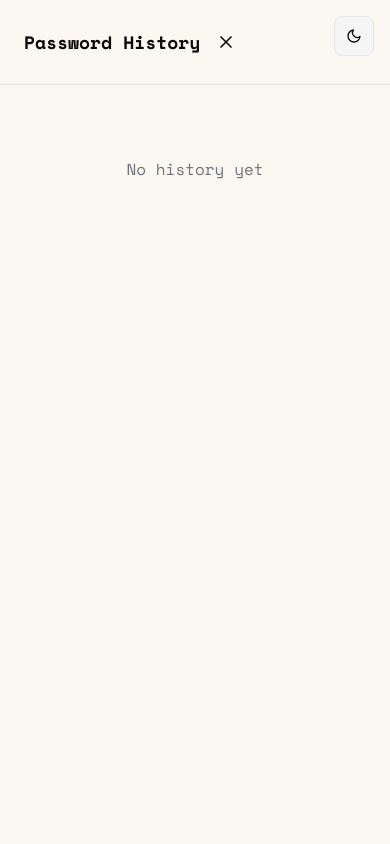
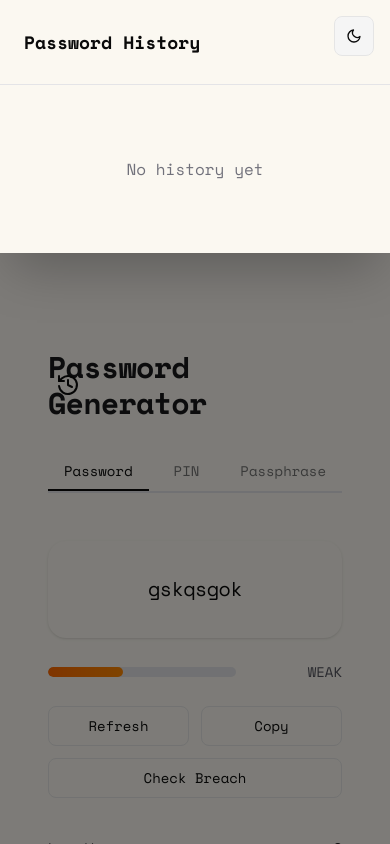
Before and after one commit to clementleetimfu/nextjs-password-generator, a Next.js app: page / in a window 390 px wide. Both pictures are taken after a click on the button 68 px from the left and 136 px from the top of the page. Shown: the top 844 px of the page. Built offline with nearby package versions, Linux system fonts and the light colour scheme.

Commit message:
update title size in mobile view, update history close button

```diff
--- a/app/components/password-generator/history-slider.tsx
+++ b/app/components/password-generator/history-slider.tsx
@@ -30,15 +30,23 @@ export function HistorySlider({
         onClick={onClose}
         data-testid="history-backdrop"
       />
-      <div className="fixed left-0 top-0 h-full w-full sm:w-[400px] max-w-full bg-card z-50 shadow-2xl animate-slide-in-left overflow-hidden flex flex-col">
+      <div className="fixed left-0 top-0 h-full w-full sm:w-[400px] max-w-full bg-card z-50 shadow-2xl animate-slide-in-left overflow-hidden flex flex-col relative">
+        <button
+          onClick={onClose}
+          className="hidden sm:block absolute top-4 right-4 p-2 rounded-lg hover:bg-zinc-100 dark:hover:bg-zinc-800 transition-colors z-10"
+          data-testid="close-history-button"
+        >
+          <Icons.Close />
+        </button>
+
         <div className="flex items-center gap-2 p-6 border-b border-zinc-200 dark:border-zinc-700">
           <h2 className="text-lg font-semibold text-foreground">
             {type === 'password' ? 'Password' : type === 'pin' ? 'PIN' : 'Passphrase'} History
           </h2>
           <button
             onClick={onClose}
-            className="p-2 rounded-lg hover:bg-zinc-100 dark:hover:bg-zinc-800 transition-colors"
-            data-testid="close-history-button"
+            className="sm:hidden p-2 rounded-lg hover:bg-zinc-100 dark:hover:bg-zinc-800 transition-colors self-center ml-auto"
+            data-testid="mobile-close-history-button"
           >
             <Icons.Close />
           </button>
--- a/app/page.tsx
+++ b/app/page.tsx
@@ -32,12 +32,24 @@ export default function Home() {
   const pinGenerator = usePinGenerator();
   const passphraseGenerator = usePassphraseGenerator();
 
-  const handleCopy = useCallback(() => {
-    toast.success('Copied to clipboard!', {
-      description: isDesktop ? 'Press C to copy again' : undefined,
-      duration: 2000,
-    });
-  }, [isDesktop]);
+  const handleCopy = useCallback(async () => {
+    try {
+      const currentGenerator = activeTab === 'password' ? passwordGenerator :
+                            activeTab === 'pin' ? pinGenerator :
+                            passphraseGenerator;
+
+      await navigator.clipboard.writeText(currentGenerator.state.value);
+      toast.success('Copied to clipboard!', {
+        description: isDesktop ? 'Press C to copy again' : undefined,
+        duration: 2000,
+      });
+    } catch (error) {
+      console.error('Failed to copy to clipboard:', error);
+      toast.error('Failed to copy to clipboard', {
+        duration: 2000,
+      });
+    }
+  }, [isDesktop, activeTab, passwordGenerator, pinGenerator, passphraseGenerator]);
 
   const handlePasswordBreachCheck = useCallback(async () => {
     await handleBreachCheck(passwordGenerator.state.value, passwordGenerator.setBreachCheck);
@@ -137,7 +149,7 @@ export default function Home() {
             >
               <Icons.History />
             </button>
-            <h1 className="text-4xl md:text-5xl font-bold text-zinc-900 dark:text-zinc-50 tracking-tight">
+            <h1 className="text-3xl md:text-5xl font-bold text-zinc-900 dark:text-zinc-50 tracking-tight">
               Password Generator
             </h1>
           </div>
```
